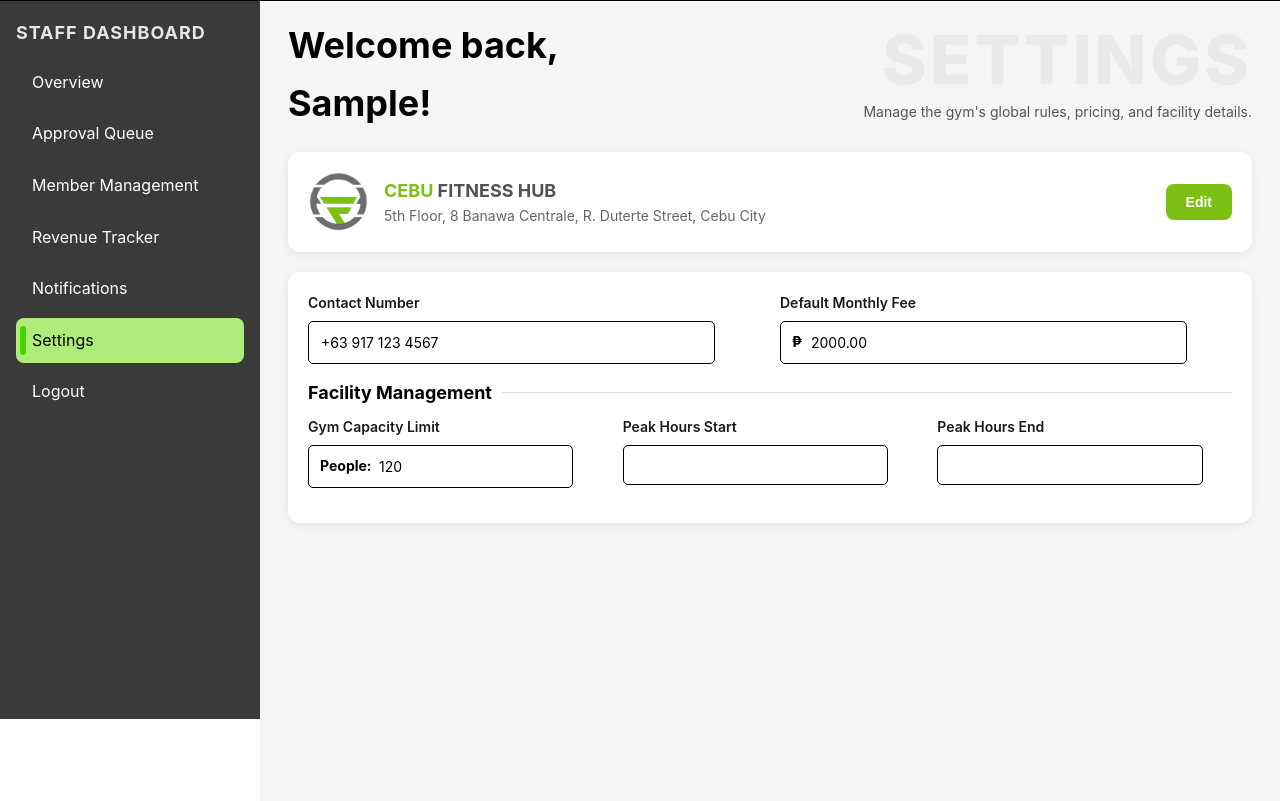
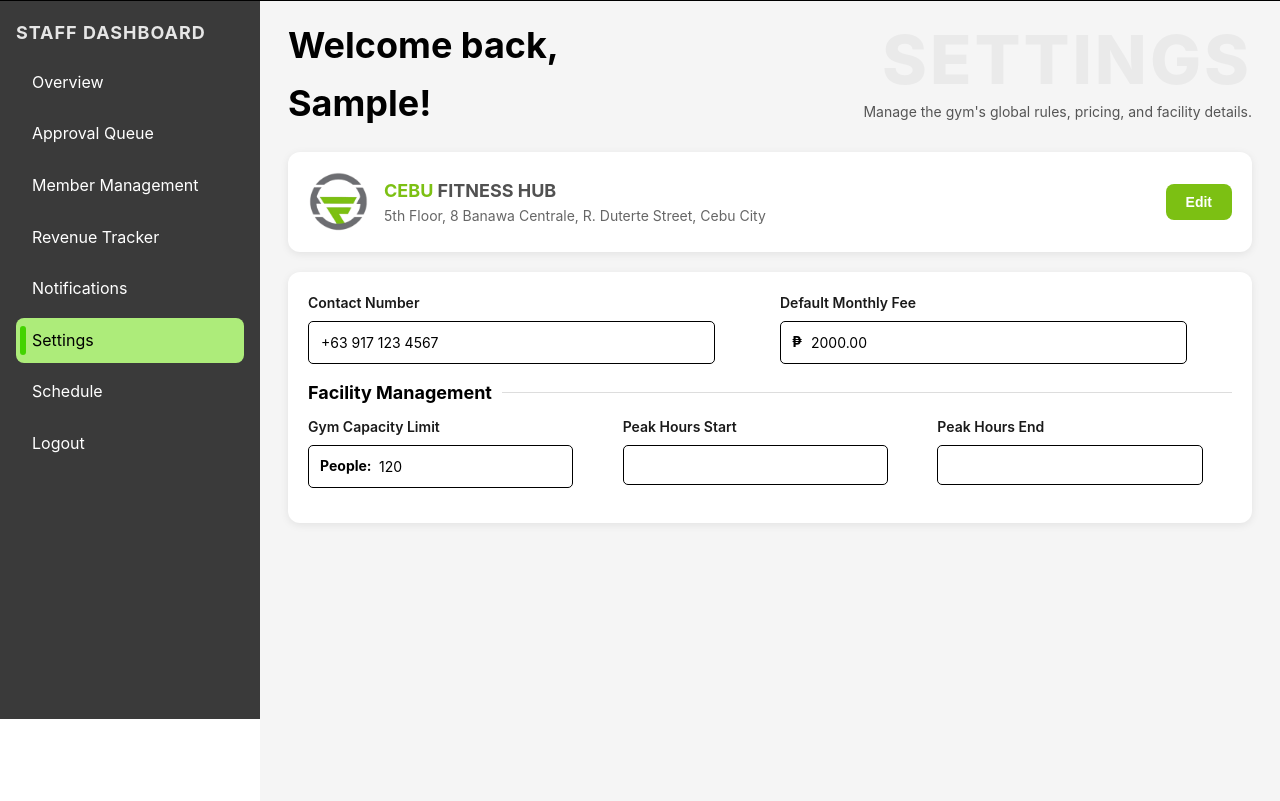
Before and after one commit to Klipwen/CSIT327-G5-CebuFitnessHub, a Django app: page /staff/settings/ in a window 1280 px wide. Shown: the part 81-882 px from the top of the page. Run offline with Django 5.2, Linux system fonts and the light colour scheme; the visitor is signed in with stand-in values (Sample User, id 1); data comes from the database, SQL or seed files in the repository.

Commit message:
feat: added Schdedule tab on the sidebar for navigation to the staff settings page

```diff
--- a/PythonProject/cebufitnesshubproject/templates/gymapp/staff_settings.html
+++ b/PythonProject/cebufitnesshubproject/templates/gymapp/staff_settings.html
@@ -40,6 +40,7 @@
         <a href="{% url 'staff_dashboard' %}#revenue" class="nav-item">Revenue Tracker</a>
         <a href="{% url 'staff_dashboard' %}#notifications" class="nav-item">Notifications</a>
         <a href="{% url 'staff_settings' %}" class="nav-item">Settings</a>
+        <a href="{% url 'staff_schedule' %}" class="nav-item active">Schedule</a>
         <a href="{% url 'logout' %}" class="nav-item" aria-label="Logout">Logout</a>
       </nav>
     </aside>
```
